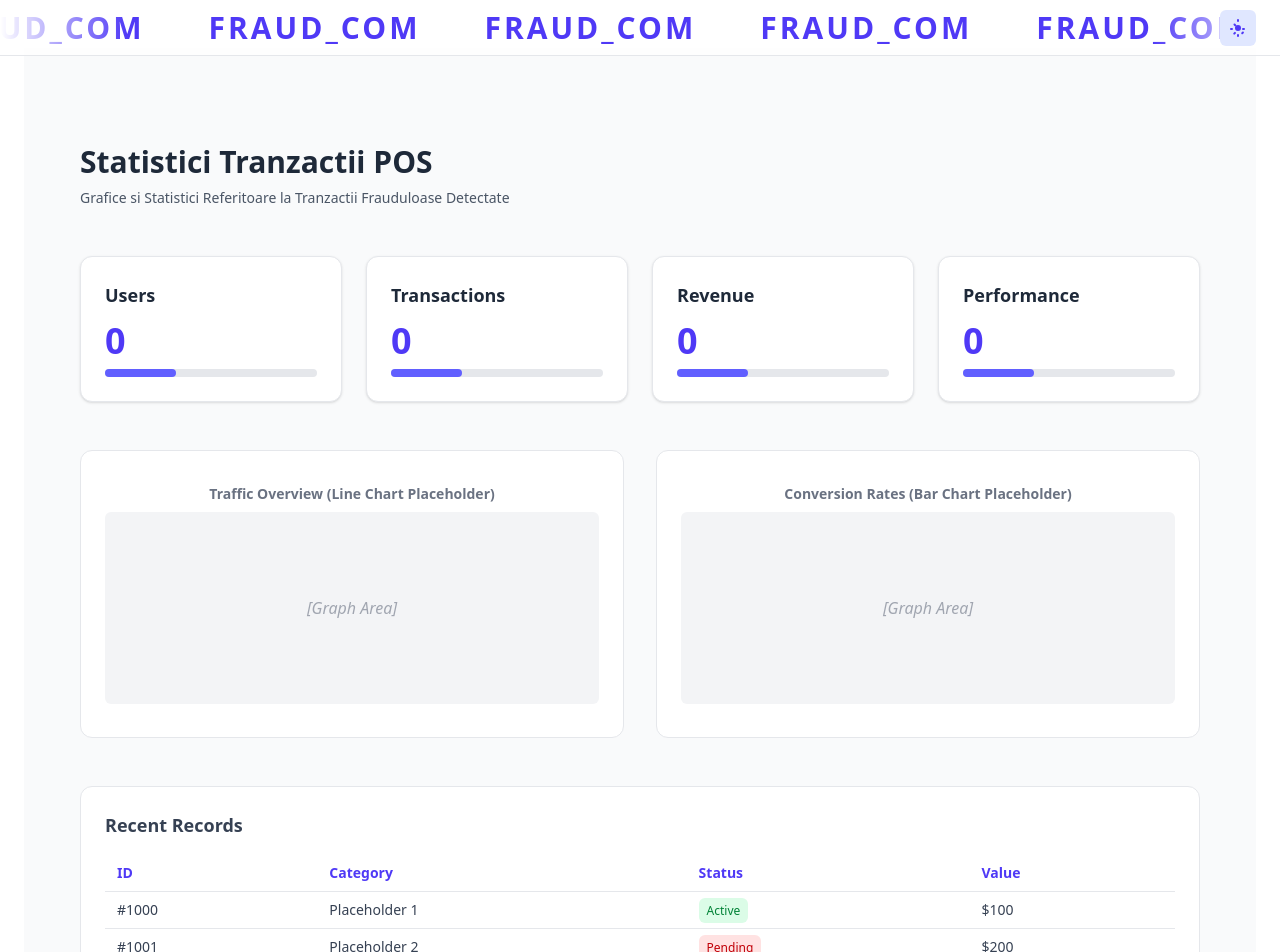
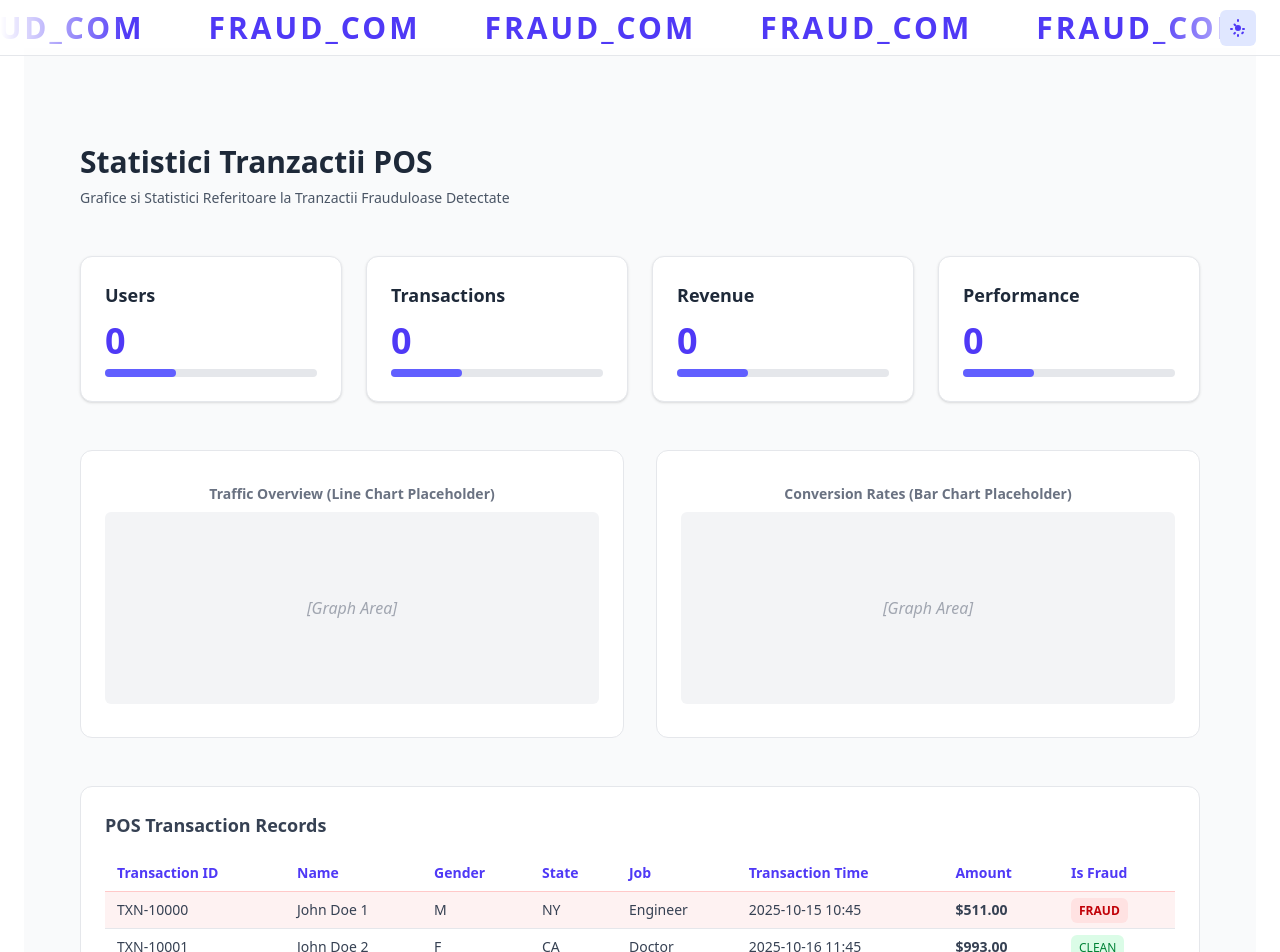
Before and after one commit to OmniBRN/COM-AI, a React (Vite) app in the folder front/: page / in a window 1280 px wide. Shown: the top 952 px of the page. Built offline with nearby package versions, Linux system fonts and the light colour scheme.

Commit message:
modificat frontendul

```diff
--- a/front/src/App.tsx
+++ b/front/src/App.tsx
@@ -1,4 +1,5 @@
-import { FC, useEffect, useState } from "react";
+import type {FC} from "react"
+import { useEffect, useState } from "react";
 
 const App: FC = () => {
   const [darkMode, setDarkMode] = useState<boolean>(() => {
@@ -197,7 +198,7 @@ const App: FC = () => {
       </div>
     </section>
 
-    {/* Placeholder Table */}
+{/* Transactions Table */}
 <section>
   <div
     className={`p-6 rounded-xl border overflow-auto
@@ -208,7 +209,8 @@ const App: FC = () => {
       }
     `}
   >
-        <h3 className="text-lg font-semibold mb-4">Recent Records</h3>
+    <h3 className="text-lg font-semibold mb-4">POS Transaction Records</h3>
+
     <table className="min-w-full text-sm border-collapse">
       <thead>
         <tr
@@ -216,48 +218,79 @@ const App: FC = () => {
             darkMode ? "text-indigo-300" : "text-indigo-600"
           }`}
         >
-              <th className="py-2 px-3">ID</th>
-              <th className="py-2 px-3">Category</th>
-              <th className="py-2 px-3">Status</th>
-              <th className="py-2 px-3">Value</th>
+          <th className="py-2 px-3">Transaction ID</th>
+          <th className="py-2 px-3">Name</th>
+          <th className="py-2 px-3">Gender</th>
+          <th className="py-2 px-3">State</th>
+          <th className="py-2 px-3">Job</th>
+          <th className="py-2 px-3">Transaction Time</th>
+          <th className="py-2 px-3">Amount</th>
+          <th className="py-2 px-3">Is Fraud</th>
         </tr>
       </thead>
+
       <tbody>
-            {[...Array(5)].map((_, i) => (
+        {[...Array(8)].map((_, i) => {
+          const isFraud = i % 3 === 0; // Placeholder: every 3rd transaction is fraud
+
+          return (
             <tr
               key={i}
-                className={`border-t ${
-                  darkMode ? "border-gray-700" : "border-gray-200"
+              className={`border-t transition-colors duration-300 ${
+                isFraud
+                  ? darkMode
+                    ? "bg-red-950/60 hover:bg-red-900/60 border-red-800/70"
+                    : "bg-red-50 hover:bg-red-100 border-red-200"
+                  : darkMode
+                  ? "hover:bg-gray-700/50 border-gray-700"
+                  : "hover:bg-gray-50 border-gray-200"
               }`}
             >
-                <td className="py-2 px-3">#{1000 + i}</td>
-                <td className="py-2 px-3">Placeholder {i + 1}</td>
+              <td className="py-2 px-3 font-medium">TXN-{10000 + i}</td>
+              <td className="py-2 px-3">John Doe {i + 1}</td>
+              <td className="py-2 px-3">{i % 2 === 0 ? "M" : "F"}</td>
               <td className="py-2 px-3">
-                  {i % 2 === 0 ? (
+                {["NY", "CA", "TX", "FL", "IL"][i % 5]}
+              </td>
+              <td className="py-2 px-3">
+                {["Engineer", "Doctor", "Teacher", "Lawyer", "Designer"][i % 5]}
+              </td>
+              <td className="py-2 px-3">
+                {`2025-10-${String(15 + i).padStart(2, "0")} ${10 + i}:45`}
+              </td>
+              <td className="py-2 px-3 font-semibold">
+                ${Math.floor(Math.random() * 1000).toFixed(2)}
+              </td>
+              <td className="py-2 px-3">
+                {isFraud ? (
                   <span
-                      className={`px-2 py-1 rounded-md text-xs font-medium ${
+                    className={`px-2 py-1 rounded-md text-xs font-semibold uppercase
+                      ${
                         darkMode
-                          ? "bg-green-800/60 text-green-300"
-                          : "bg-green-100 text-green-700"
-                      }`}
+                          ? "bg-red-900 text-red-300 border border-red-700"
+                          : "bg-red-100 text-red-700"
+                      }
+                    `}
                   >
-                      Active
+                    Fraud
                   </span>
                 ) : (
                   <span
-                      className={`px-2 py-1 rounded-md text-xs font-medium ${
+                    className={`px-2 py-1 rounded-md text-xs font-medium uppercase
+                      ${
                         darkMode
-                          ? "bg-red-800/60 text-red-300"
-                          : "bg-red-100 text-red-700"
-                      }`}
+                          ? "bg-green-800/60 text-green-300 border border-green-700"
+                          : "bg-green-100 text-green-700"
+                      }
+                    `}
                   >
-                      Pending
+                    Clean
                   </span>
                 )}
               </td>
-                <td className="py-2 px-3">${(i + 1) * 100}</td>
             </tr>
-            ))}
+          );
+        })}
       </tbody>
     </table>
   </div>
```
Lines whose indentation alone changed are shown as unchanged.
